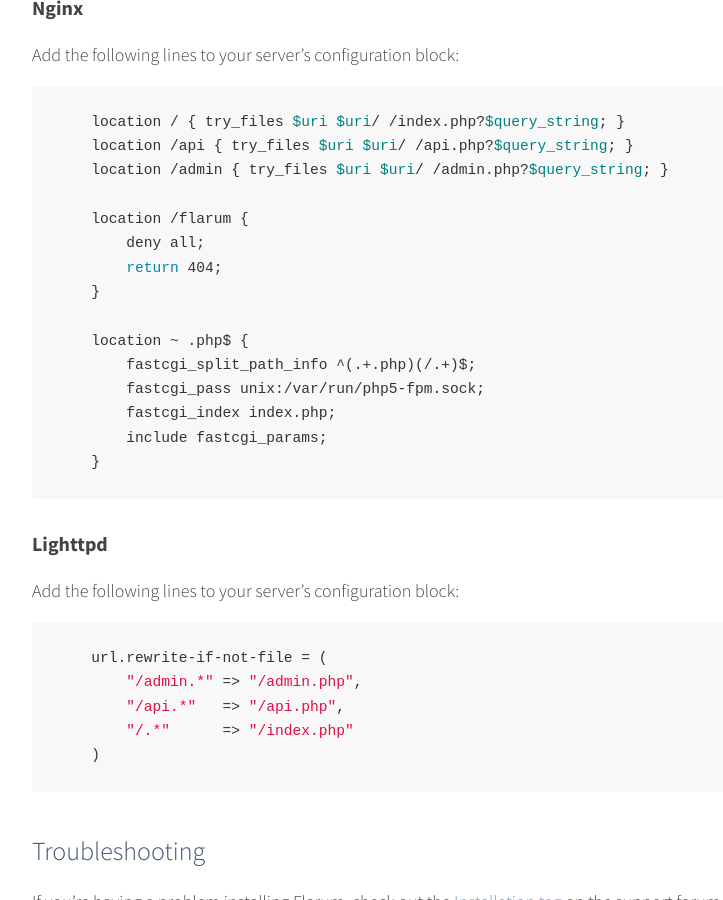
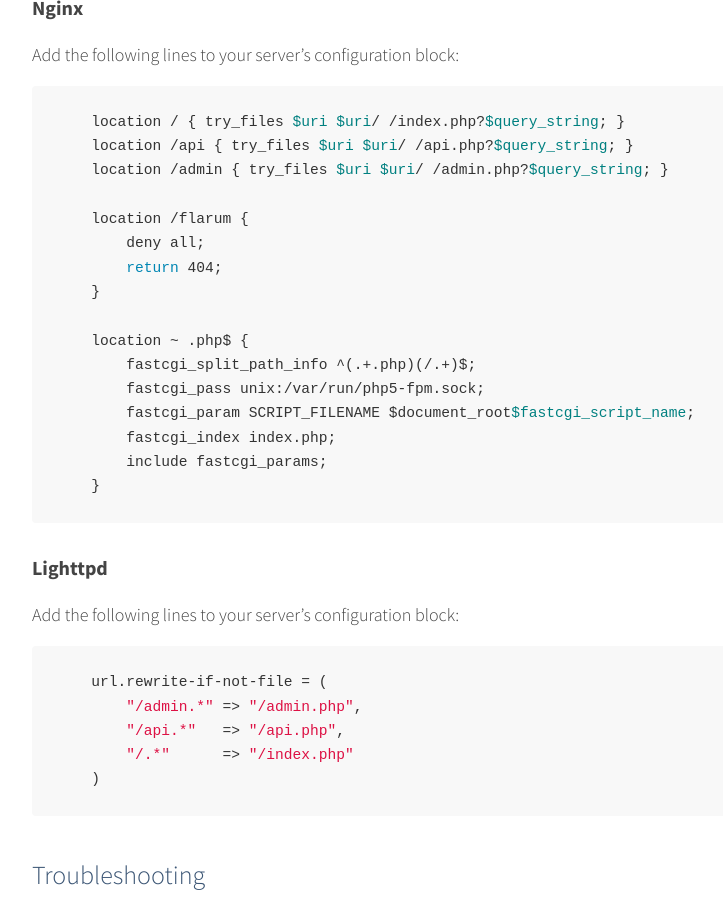
Before and after one commit to flarum/flarum.github.io, a Jekyll site: the page built from _docs/installation.md, in a window 1280 px wide and 900 px high, scrolled down 1122 px. Shown: the whole window, without its empty margins (363-1086 px from the left). Built offline with Jekyll 4.4.1, drawn with Linux system fonts in a browser that asks for light colours; nearby versions of some CDN libraries; comment, search, counter and statistics services are not loaded.

Commit message:
In my installation，it should add this line to nginx server conf

```diff
--- a/_docs/installation.md
+++ b/_docs/installation.md
@@ -53,6 +53,7 @@
     location ~ .php$ {
         fastcgi_split_path_info ^(.+.php)(/.+)$;
         fastcgi_pass unix:/var/run/php5-fpm.sock;
+        fastcgi_param SCRIPT_FILENAME $document_root$fastcgi_script_name;
         fastcgi_index index.php;
         include fastcgi_params;
     }
```
